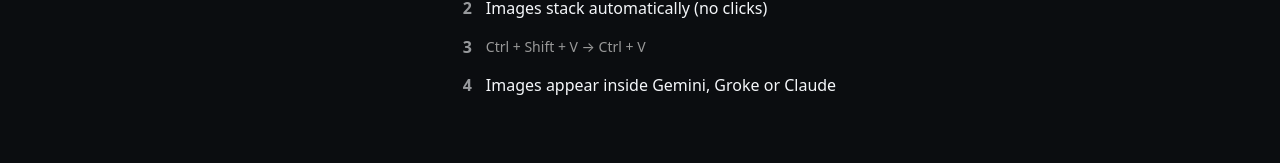
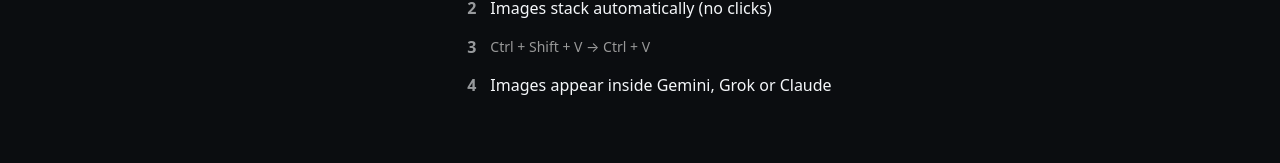
Before and after one commit to uqurreshi34-dev/ai-smart-paste-site, a React (Vite) app: page / in a window 1280 px wide. Shown: the part 585-748 px from the top of the page. Built offline with nearby package versions, Linux system fonts and the light colour scheme.

Commit message:
Fix typo

```diff
--- a/src/App.tsx
+++ b/src/App.tsx
@@ -65,7 +65,7 @@
 
               <li>
                 <span>4</span>
-                <p>Images appear inside Gemini, Groke or Claude</p>
+                <p>Images appear inside Gemini, Grok or Claude</p>
               </li>
             </ul>
           </div>
```
